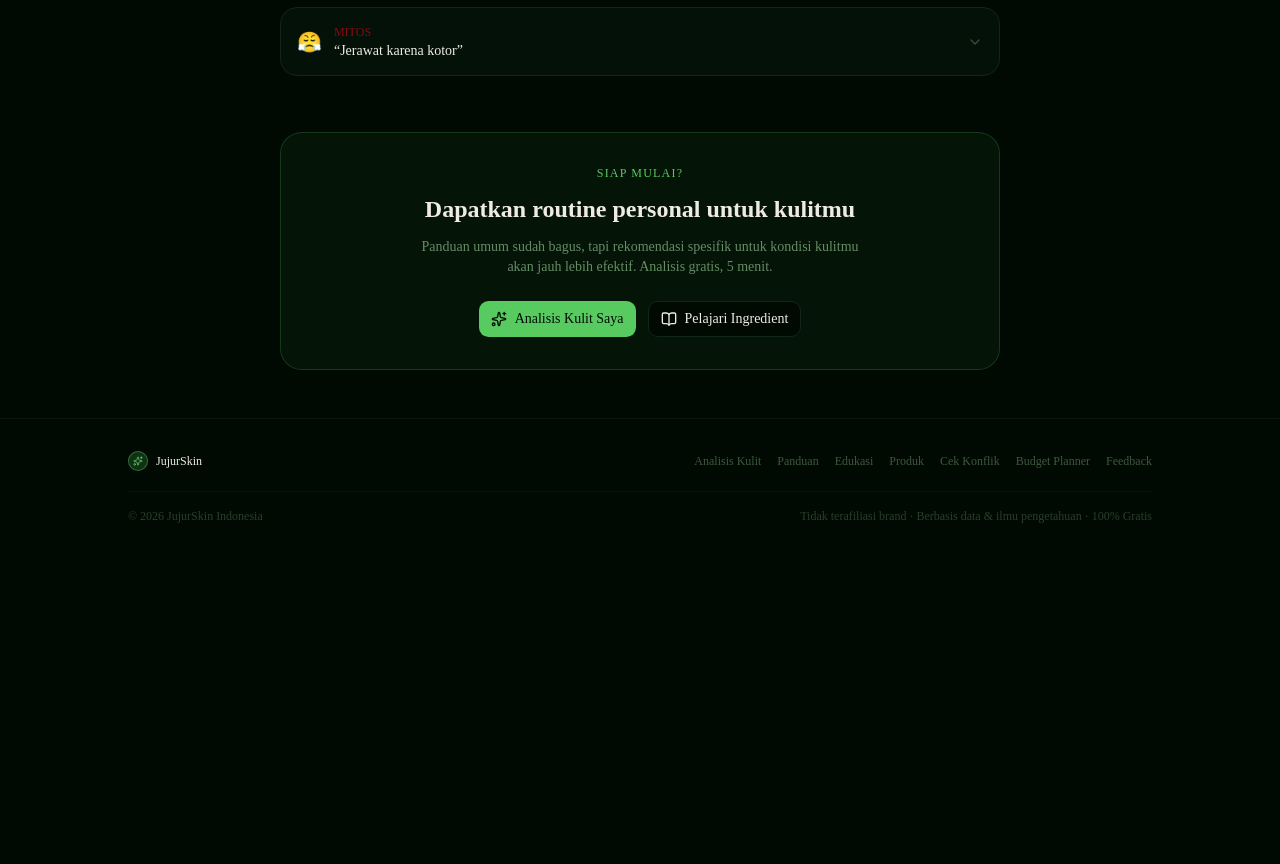
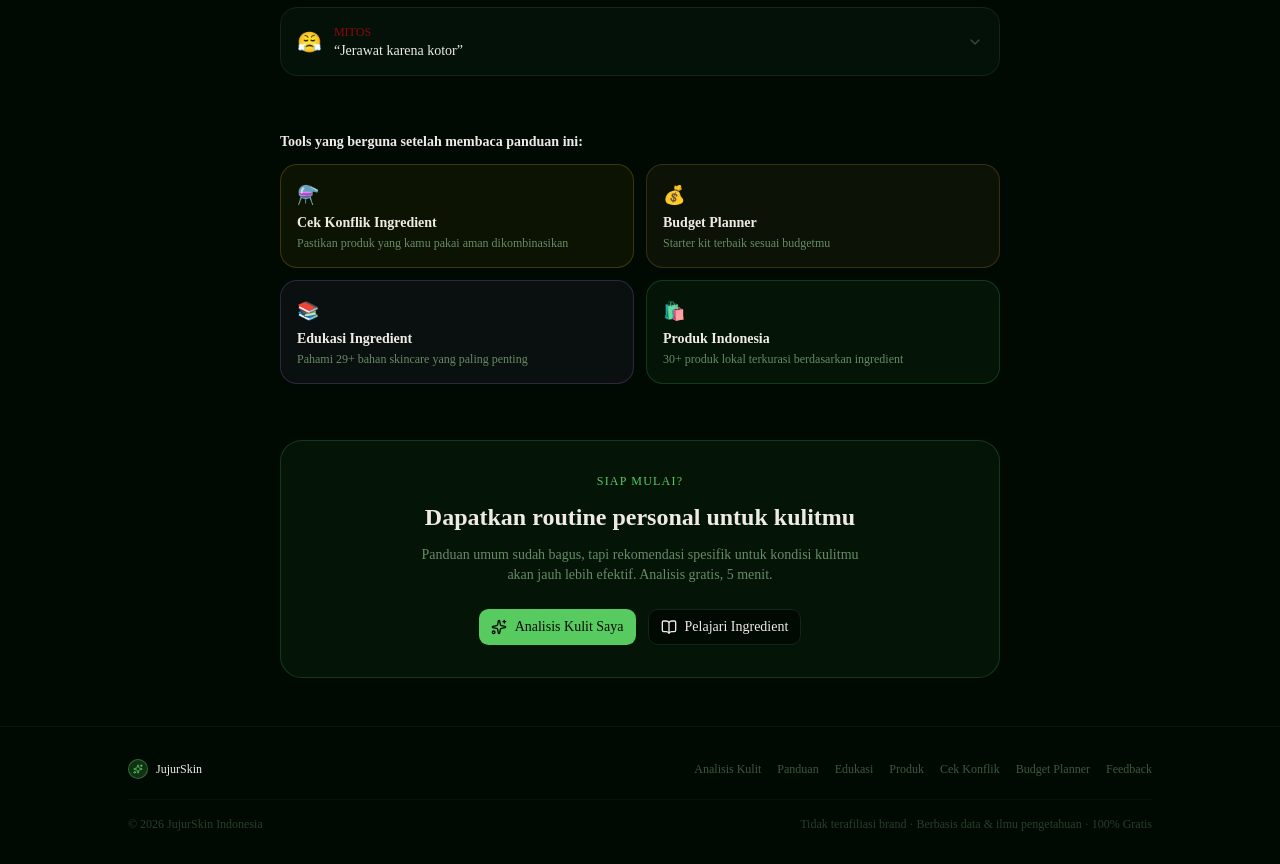
Before and after one commit to Nodejs67/jujurskin, a Next.js app: page /panduan in a window 1280 px wide. Shown: the part 3860-4724 px from the top of the page. Before the commit the page ends 4416 px from the top, so only its background shows below. Built offline with nearby package versions, Linux system fonts and the light colour scheme.

Commit message:
feat: panduan quick tools section, update project memory + UPDATE_LOG

```diff
--- a/app/panduan/page.tsx
+++ b/app/panduan/page.tsx
@@ -392,6 +392,50 @@ export default function PanduanPage() {
           </motion.div>
         </section>
 
+        {/* Quick Tools */}
+        <motion.div initial={{ opacity: 0, y: 20 }} whileInView={{ opacity: 1, y: 0 }} viewport={{ once: true }}>
+          <p className="text-sm font-semibold text-foreground mb-3">Tools yang berguna setelah membaca panduan ini:</p>
+          <div className="grid sm:grid-cols-2 gap-3">
+            {[
+              {
+                icon: "⚗️",
+                title: "Cek Konflik Ingredient",
+                desc: "Pastikan produk yang kamu pakai aman dikombinasikan",
+                href: "/cek-konflik",
+                color: "border-yellow-400/20 bg-yellow-400/5",
+              },
+              {
+                icon: "💰",
+                title: "Budget Planner",
+                desc: "Starter kit terbaik sesuai budgetmu",
+                href: "/kalkulator",
+                color: "border-accent/20 bg-accent/5",
+              },
+              {
+                icon: "📚",
+                title: "Edukasi Ingredient",
+                desc: "Pahami 29+ bahan skincare yang paling penting",
+                href: "/edukasi",
+                color: "border-purple-400/20 bg-purple-400/5",
+              },
+              {
+                icon: "🛍️",
+                title: "Produk Indonesia",
+                desc: "30+ produk lokal terkurasi berdasarkan ingredient",
+                href: "/produk",
+                color: "border-primary/20 bg-primary/5",
+              },
+            ].map((tool) => (
+              <button key={tool.href} onClick={() => router.push(tool.href)}
+                className={`text-left p-4 rounded-xl border ${tool.color} hover:opacity-90 transition-opacity`}>
+                <p className="text-lg mb-1">{tool.icon}</p>
+                <p className="text-sm font-semibold text-foreground mb-0.5">{tool.title}</p>
+                <p className="text-xs text-muted-foreground">{tool.desc}</p>
+              </button>
+            ))}
+          </div>
+        </motion.div>
+
         {/* CTA */}
         <motion.div initial={{ opacity: 0, y: 20 }} whileInView={{ opacity: 1, y: 0 }} viewport={{ once: true }}
           className="rounded-2xl border border-primary/20 bg-primary/5 p-8 text-center"
```
